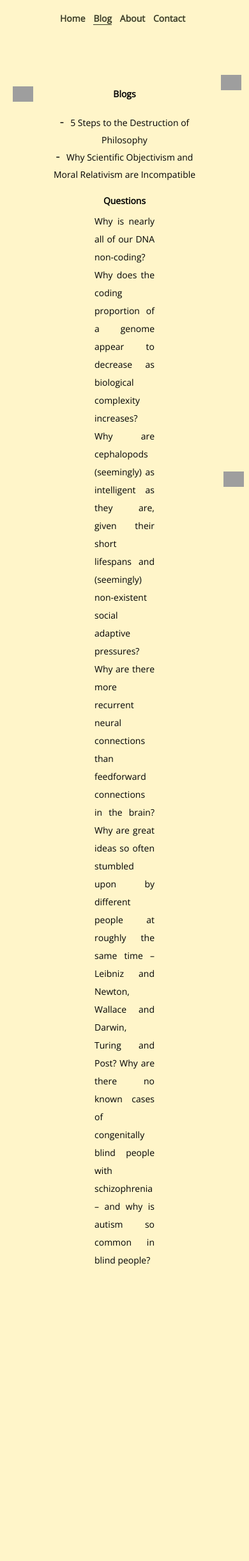
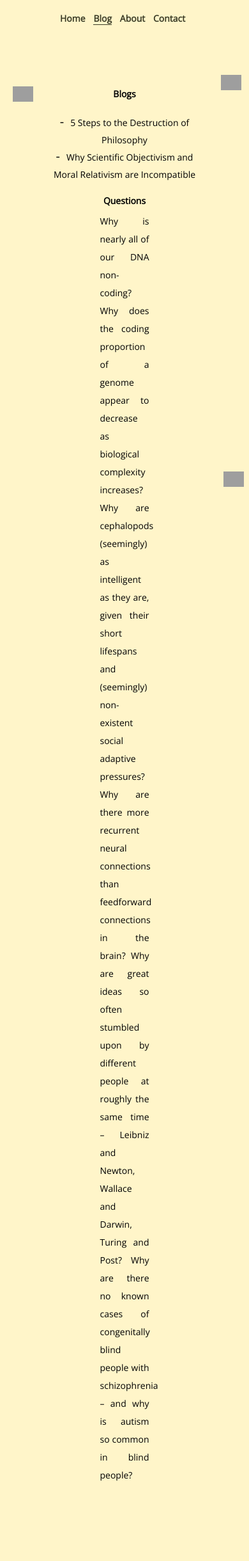
Before and after one commit to richardofarrell/richardofarrell.github.io, a Jekyll site: the page built from blog-list.md, in a window 390 px wide. Shown: the whole page at 64% size. Built offline with Jekyll 4.4.1, drawn with Linux system fonts in a browser that asks for light colours; before the commit the page ends 2209 px from its top, so only the background shows below that; grey boxes are pictures that could not be loaded.

Commit message:
Update default.html

```diff
--- a/_layouts/default.html
+++ b/_layouts/default.html
@@ -121,7 +121,7 @@
             }
 
             p {
-              margin: 0 clamp(70px, 10vw + 20px, 150px) clamp(225px, 15vw + 20px, 300px);
+              margin: 0 clamp(70px, 15vw + 20px, 150px) clamp(120px, 20vw + 20px, 300px); /* Updated margin for smaller devices */
             }
         }
 
```
